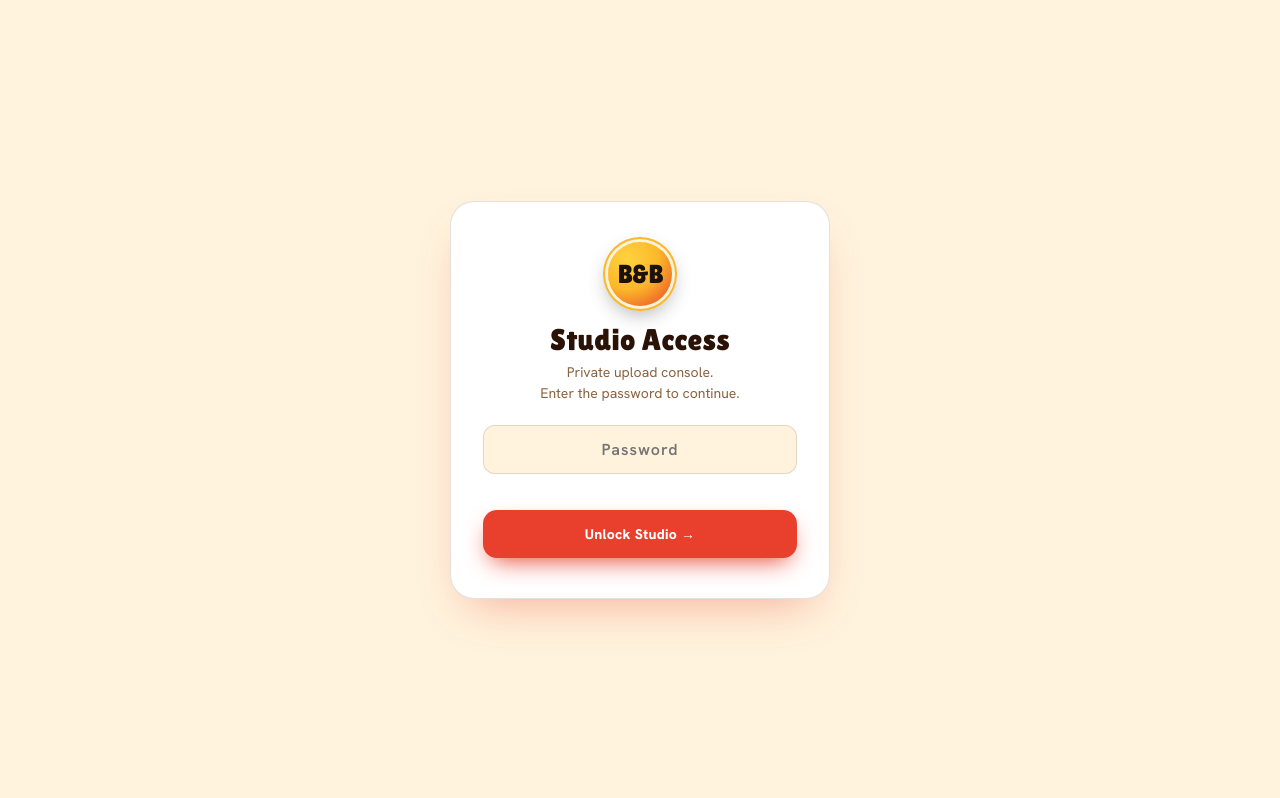
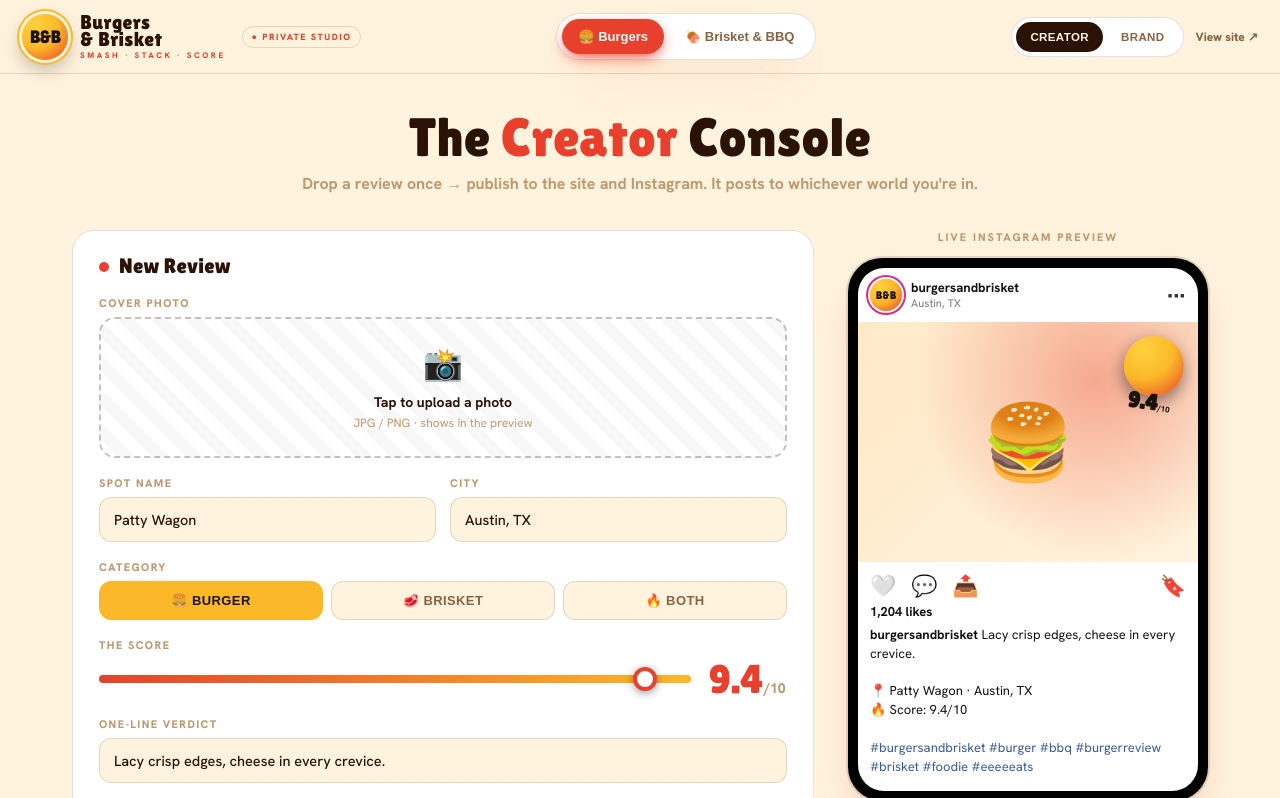
Before and after one commit to jgarciajim/Burgersandbrisket, a plain HTML site: page studio.html in a window 1280 px wide. Shown: the top 798 px of the page. Drawn offline with Linux system fonts and the light colour scheme.

Commit message:
Add files via upload

```diff
--- a/studio.html
+++ b/studio.html
@@ -30,19 +30,6 @@
   body{font-family:'Hanken Grotesk',sans-serif;background:var(--bg);color:var(--ink);-webkit-font-smoothing:antialiased}
   h2,h3{font-family:var(--display);font-weight:400;letter-spacing:var(--ls);line-height:.94;text-transform:var(--tt)}
   ::selection{background:var(--primary);color:#fff}
-
-  /* ---- LOGIN GATE ---- */
-  .gate{position:fixed;inset:0;z-index:1000;background:var(--bg);display:grid;place-items:center;padding:24px}
-  .gate-card{background:var(--surface);border:1px solid var(--line);border-radius:24px;padding:40px 32px;max-width:380px;width:100%;text-align:center;box-shadow:var(--shadow)}
-  .gate .badge{width:64px;height:64px;margin:0 auto 20px}
-  .gate .badge span{font-size:26px}
-  .gate h2{font-size:30px;color:var(--ink)}
-  .gate p{color:var(--muted);font-size:14px;margin:8px 0 22px;line-height:1.45}
-  .gate input{width:100%;text-align:center;background:var(--bg);border:1px solid var(--line);border-radius:12px;color:var(--ink);font-family:'Hanken Grotesk';font-size:16px;font-weight:600;padding:13px 14px;letter-spacing:1px}
-  .gate input:focus{outline:none;border-color:var(--primary);box-shadow:0 0 0 3px color-mix(in srgb,var(--primary) 18%,transparent)}
-  .gate .err{color:var(--primary);font-size:13px;font-weight:700;margin-top:12px;min-height:18px}
-  .shake{animation:shake .4s}
-  @keyframes shake{0%,100%{transform:none}25%{transform:translateX(-8px)}75%{transform:translateX(8px)}}
 
   .badge{width:46px;height:46px;border-radius:50%;flex:0 0 auto;background:var(--badge);display:grid;place-items:center;box-shadow:0 0 0 3px var(--bg),0 0 0 5px var(--secondary),0 8px 20px rgba(0,0,0,.3)}
   .badge span{font-family:var(--display);font-size:18px;color:#1d120a;letter-spacing:-1px}
@@ -170,18 +157,6 @@
 </style>
 </head>
 <body data-theme="burger">
-
-<!-- ===== LOGIN GATE ===== -->
-<div class="gate" id="gate">
-  <div class="gate-card" id="gate-card">
-    <div class="badge"><span>B&amp;B</span></div>
-    <h2>Studio Access</h2>
-    <p>Private upload console.<br>Enter the password to continue.</p>
-    <input type="password" id="pw" placeholder="Password" autocomplete="current-password">
-    <div class="err" id="gate-err"></div>
-    <button class="btn btn-site" style="width:100%;margin-top:6px" onclick="unlock()">Unlock Studio →</button>
-  </div>
-</div>
 
 <!-- ===== NAV ===== -->
 <nav class="nav">
@@ -323,25 +298,8 @@
 <div id="toast" style="position:fixed;bottom:26px;left:50%;transform:translateX(-50%) translateY(120px);background:var(--secondary);color:#1d120a;font-weight:800;padding:14px 24px;border-radius:50px;box-shadow:var(--shadow);z-index:200;transition:transform .35s;font-size:14px">Saved</div>
 
 <script>
-  /* ============================================================
-     CHANGE YOUR PASSWORD HERE  ↓↓↓
-     (Reminder: on a static site this is a deterrent, not strong
-     security. For a real lock, put Cloudflare Access in front.)
-  ============================================================ */
-  const STUDIO_PASSWORD = "smashscore";
-
-  function unlock(){
-    const v=document.getElementById('pw').value;
-    if(v===STUDIO_PASSWORD){document.getElementById('gate').style.display='none';}
-    else{
-      const c=document.getElementById('gate-card');
-      c.classList.remove('shake');void c.offsetWidth;c.classList.add('shake');
-      document.getElementById('gate-err').textContent='Nope — try again.';
-      document.getElementById('pw').value='';
-    }
-  }
-  document.getElementById('pw').addEventListener('keydown',e=>{if(e.key==='Enter')unlock();});
-
+  /* Access is handled by Cloudflare Access in front of this page —
+     no in-page password needed. */
   const subs={burger:'SMASH · STACK · SCORE',bbq:'SMOKE · SEAR · SCORE'};
   let world='burger',cat='Burger',photoData=null;
   const emojiMap={Burger:'🍔',Brisket:'🥩',Both:'🔥'};
```
